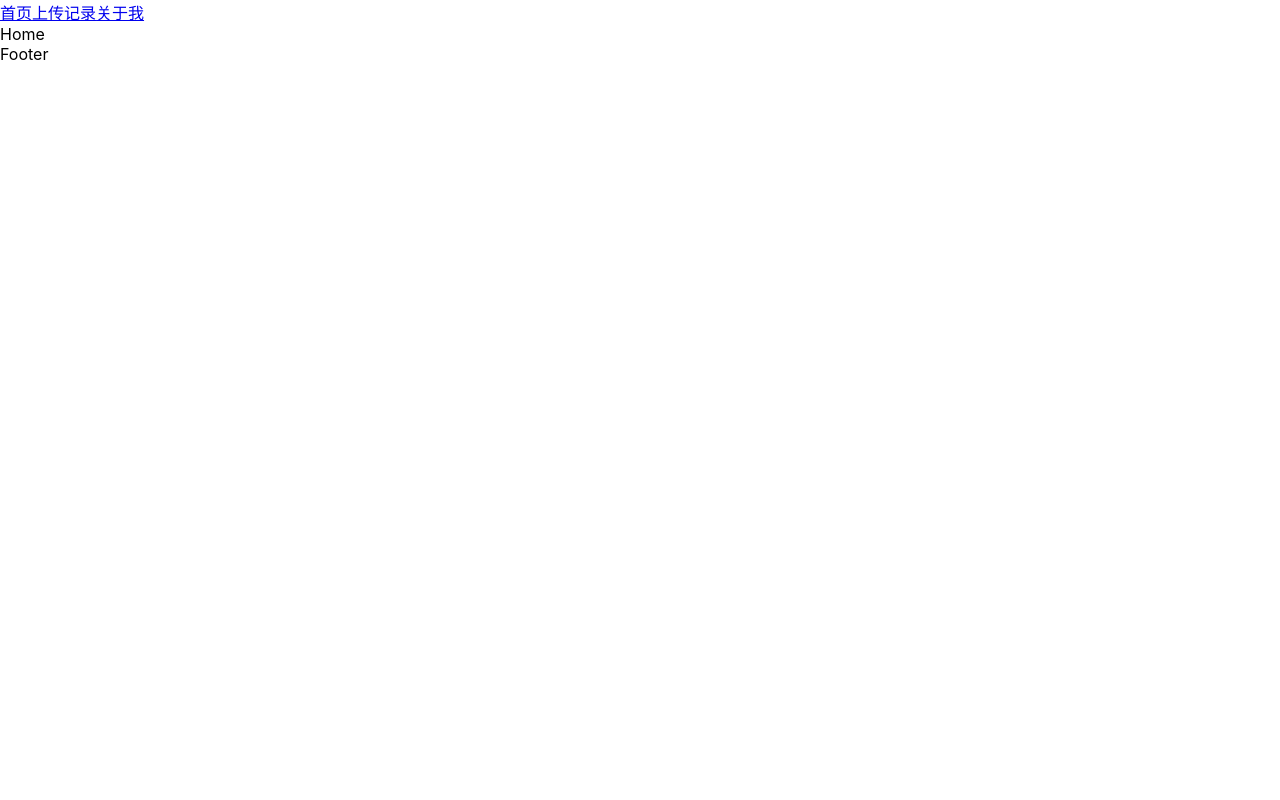
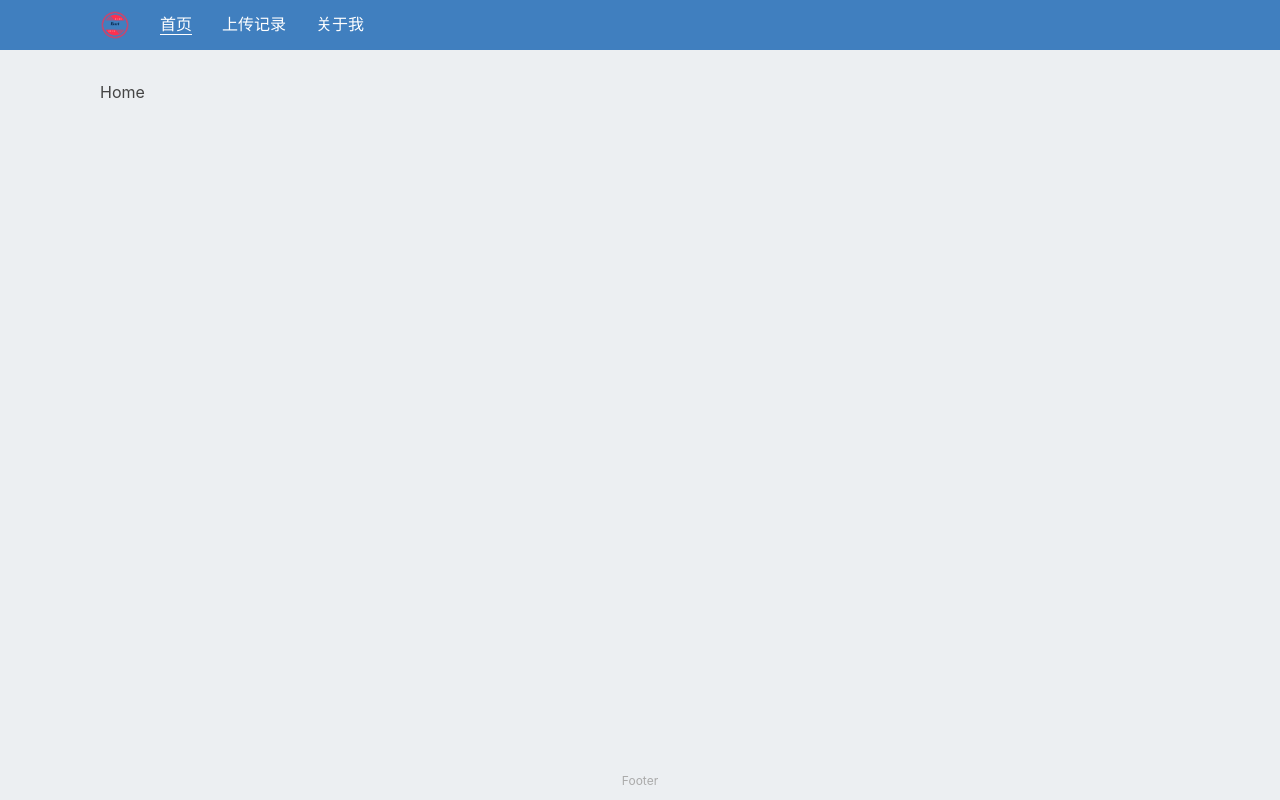
Before and after one commit to Orange-ice/picture-bed, a React app: page /#/ in a window 1280 px wide. Built offline with nearby package versions, Linux system fonts and the light colour scheme.

Commit message:
引入 styled-components ，编写基本样式

```diff
--- a/package.json
+++ b/package.json
@@ -61,6 +61,7 @@
     "sass-loader": "^10.0.5",
     "semver": "7.3.2",
     "style-loader": "1.3.0",
+    "styled-components": "^5.2.3",
     "terser-webpack-plugin": "4.2.3",
     "ts-pnp": "1.2.0",
     "typescript": "^4.1.2",
@@ -95,6 +96,7 @@
     ]
   },
   "devDependencies": {
+    "@types/styled-components": "^5.1.9",
     "@typescript-eslint/eslint-plugin": "^4.22.0",
     "@typescript-eslint/parser": "^4.22.0",
     "eslint": "^7.12.1",
--- a/src/App.css
+++ b/src/App.css
@@ -1,38 +1,26 @@
-.App {
-  text-align: center;
+body {
+  margin: 0;
+  font: 16px/1.6 -apple-system, BlinkMacSystemFont, 'Segoe UI', 'Roboto', 'Oxygen',
+  'Ubuntu', 'Cantarell', 'Fira Sans', 'Droid Sans', 'Helvetica Neue',
+  sans-serif;
+  color: #444;
+  background-color: #eceff2;
+  -webkit-font-smoothing: antialiased;
+  -moz-osx-font-smoothing: grayscale;
 }
 
-.App-logo {
-  height: 40vmin;
-  pointer-events: none;
+a{
+  color: #111;
+  text-decoration: none;
 }
 
-@media (prefers-reduced-motion: no-preference) {
-  .App-logo {
-    animation: App-logo-spin infinite 20s linear;
-  }
+#root{
+  display: flex;
+  flex-direction: column;
+  min-height: 100vh;
 }
 
-.App-header {
-  background-color: #282c34;
-  min-height: 100vh;
-  display: flex;
-  flex-direction: column;
-  align-items: center;
-  justify-content: center;
-  font-size: calc(10px + 2vmin);
-  color: white;
+main{
+  flex: 1;
+  padding: 30px 100px;
 }
-
-.App-link {
-  color: #61dafb;
-}
-
-@keyframes App-logo-spin {
-  from {
-    transform: rotate(0deg);
-  }
-  to {
-    transform: rotate(360deg);
-  }
-}
--- a/src/App.tsx
+++ b/src/App.tsx
@@ -1,6 +1,6 @@
 import React, { Suspense, lazy } from 'react';
 // import logo from './logo.svg';
-// import './App.css';
+import '@/App.css';
 import { Switch, Route, HashRouter as Router } from 'react-router-dom';
 import Header from '@/components/Header';
 import Footer from '@/components/Footer';
@@ -12,9 +12,10 @@ const About = lazy(() => import('./pages/About'));
 
 function App () {
   return (
-    <div>
+    <>
       <Header/>
       <Router>
+        <main>
           <Suspense fallback={<Loading/>}>
             <Switch>
               <Route path="/" component={Home} exact/>
@@ -22,9 +23,10 @@ function App () {
               <Route path="/about" component={About} exact/>
             </Switch>
           </Suspense>
+        </main>
       </Router>
       <Footer/>
-    </div>
+    </>
   );
 }
 
--- a/src/components/Footer.tsx
+++ b/src/components/Footer.tsx
@@ -1,10 +1,16 @@
 import React from 'react';
-
+import styled from 'styled-components';
+const StyledFooter = styled.footer`
+  padding: 10px 100px;
+  text-align: center;
+  font-size: 12px;
+  color: #aaa;
+`
 function Footer () {
   return (
-    <div>
+    <StyledFooter>
       Footer
-    </div>
+    </StyledFooter>
   );
 }
 
--- a/src/components/Header.tsx
+++ b/src/components/Header.tsx
@@ -1,17 +1,36 @@
 import React from 'react';
-import { Link, HashRouter as Router } from 'react-router-dom';
+import { HashRouter as Router, NavLink } from 'react-router-dom';
+import styled from 'styled-components';
+import logoUrl from '@/assets/burt.png'
+
+const Wrapper = styled.header`
+  display: flex;
+  align-items: center;
+  padding: 10px 100px;
+  background-color: #407fbf;
+  color: #fff;
+  > img {height: 30px;}
+  > nav {
+    > a {
+      color: #fff;
+      margin-left: 30px;
+      &.active{border-bottom: solid 1px #fff;}
+    }
+  }
+`
 
 function Header () {
   return (
-    <div>
+    <Wrapper>
+      <img src={logoUrl} alt=""/>
       <nav>
         <Router>
-          <Link to="/">首页</Link>
-          <Link to="/history">上传记录</Link>
-          <Link to="/about">关于我</Link>
+          <NavLink to="/" activeClassName="active" exact>首页</NavLink>
+          <NavLink to="/history" activeClassName="active">上传记录</NavLink>
+          <NavLink to="/about" activeClassName="active">关于我</NavLink>
         </Router>
       </nav>
-    </div>
+    </Wrapper>
   );
 }
 
--- a/src/index.css
+++ /dev/null
@@ -1,13 +0,0 @@
-body {
-  margin: 0;
-  font-family: -apple-system, BlinkMacSystemFont, 'Segoe UI', 'Roboto', 'Oxygen',
-    'Ubuntu', 'Cantarell', 'Fira Sans', 'Droid Sans', 'Helvetica Neue',
-    sans-serif;
-  -webkit-font-smoothing: antialiased;
-  -moz-osx-font-smoothing: grayscale;
-}
-
-code {
-  font-family: source-code-pro, Menlo, Monaco, Consolas, 'Courier New',
-    monospace;
-}
--- a/src/index.tsx
+++ b/src/index.tsx
@@ -1,6 +1,5 @@
 import React from 'react';
 import ReactDOM from 'react-dom';
-import './index.css';
 import App from './App';
 import reportWebVitals from './reportWebVitals';
 
```
Also changed, not shown: src/assets/burt.png (added). Lines whose indentation alone changed are shown as unchanged.
